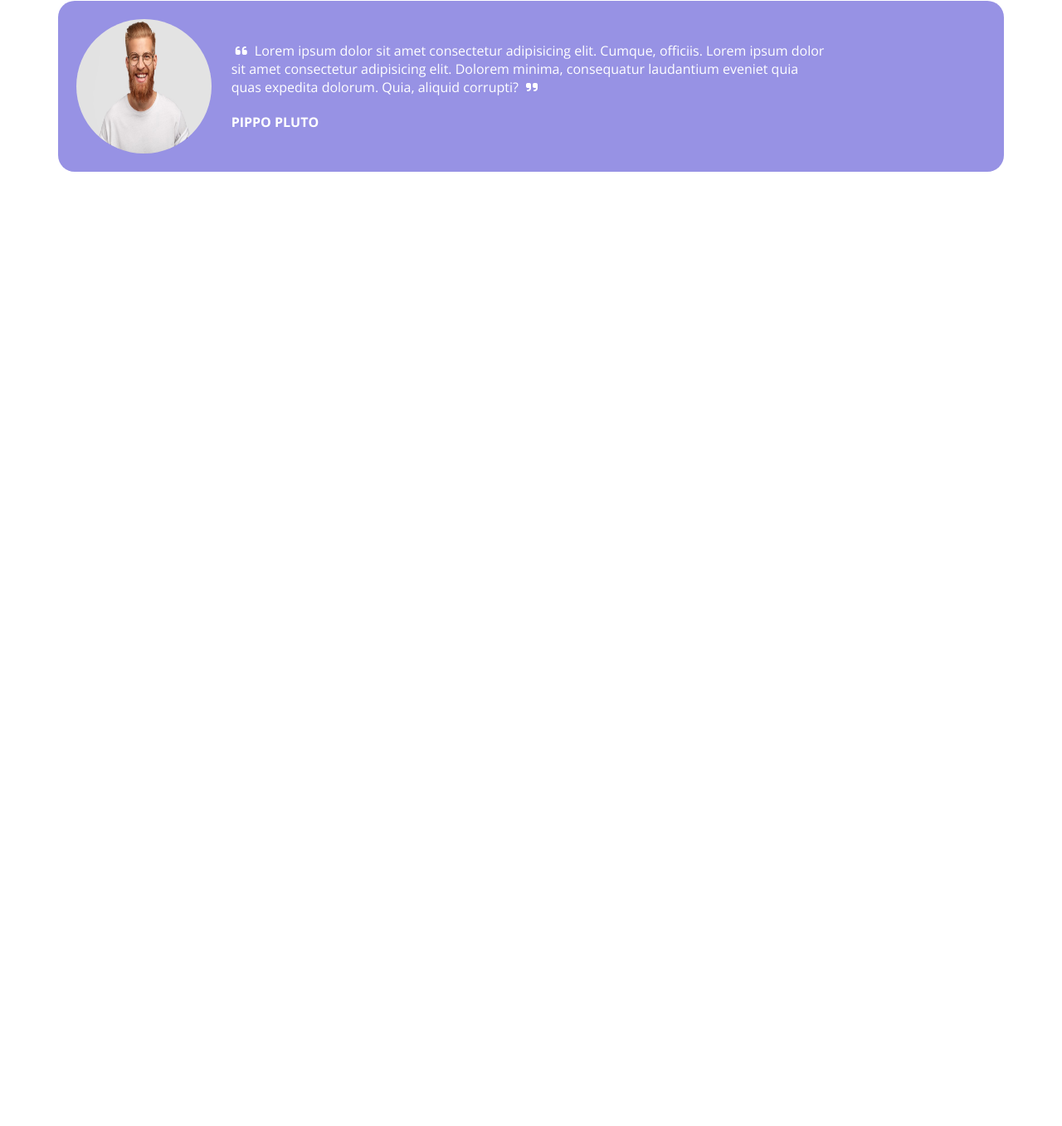
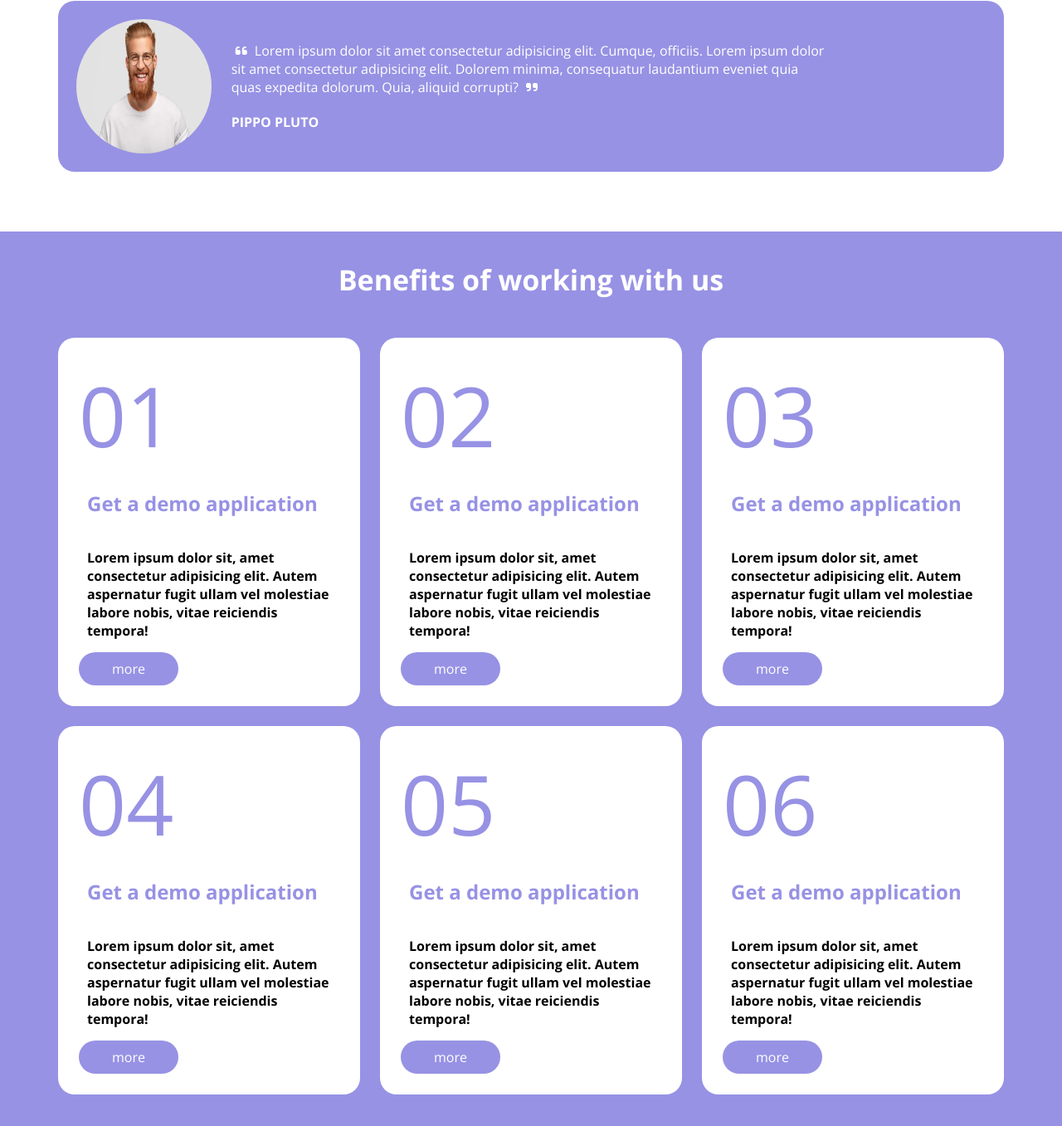
Before and after one commit to FedericaSidoti/htmlcss-responsive-layout, a plain HTML site: page index.html in a window 1280 px wide. Shown: the part 2287-3644 px from the top of the page at 83% size. Before the commit the page ends 2506 px from the top, so only its background shows below. Drawn offline with nearby package versions, Linux system fonts and the light colour scheme.

Commit message:
ADD- section benefits for desktop

```diff
--- a/css/style.css
+++ b/css/style.css
@@ -84,16 +84,6 @@ a {
     flex-basis: calc((100% / 12) * 12);
 }
 
-/* utility classes */
-
-.no-padding {
-    padding: 0;
-}
-
-.fluid {
-    height: 100%;
-}
-
 /* component classes */
 
 .button {
@@ -103,6 +93,7 @@ a {
     background-color: white;
     border-radius: 20px;
     padding: 0 18px;
+    display: inline-block;
 }
 
 /* header */
@@ -173,10 +164,6 @@ a {
 .planning {
     background-color: var(--purple);
     padding: 80px 0px 50px 0px;
-}
-
-.white-text {
-    color: var(--light)
 }
 
 .planning .card-title {
@@ -260,6 +247,58 @@ blockquote span {
     display: flex;
     justify-content: center;
     align-items: center;
+}
+
+.partners {
+    margin-bottom: 60px;
+}
+
+/*Section benefits*/
+
+.benefits {
+    background-color: var(--purple);
+    padding: 35px 0;
+}
+
+.benefits .row:first-child {
+    justify-content: center;
+    padding-bottom: 35px;
+}
+
+.benefits .card {
+    padding: 25px;
+}
+
+.benefits .card-icon {
+    padding-top: 0;
+}
+
+.benefits .card-title {
+    text-align: left;
+}
+
+.benefits .button {
+    background-color: var(--purple);
+    padding: 0 40px;
+    color: white;
+}
+
+/* utility classes */
+
+.no-padding {
+    padding: 0;
+}
+
+.fluid {
+    height: 100%;
+}
+
+.white-text {
+    color: var(--light)
+}
+
+.purple-text {
+    color: var(--purple);
 }
 
 /*Media-query*/
--- a/index.html
+++ b/index.html
@@ -199,6 +199,75 @@
                 </div>
             </div>
         </section>
+        <section class="benefits">
+            <div class="container">
+                <div class="row">
+                    <h3 class="section-title white-text">Benefits of working with us</h3>
+                </div>
+                <div class="row">
+                    <div class="col-4">
+                        <div class="card white-card">
+                            <div class="card-icon purple-text">01</div>
+                            <div class="card-content">
+                                <h2 class="card-title purple-text">Get a demo application</h2>
+                                <p class="card-text">Lorem ipsum dolor sit, amet consectetur adipisicing elit. Autem aspernatur fugit ullam vel molestiae labore nobis, vitae reiciendis tempora!</p>
+                                <div class="button">more</div>
+                            </div>
+                        </div>
+                    </div>
+                    <div class="col-4">
+                        <div class="card white-card">
+                            <div class="card-icon purple-text">02</div>
+                            <div class="card-content">
+                                <h2 class="card-title purple-text">Get a demo application</h2>
+                                <p class="card-text">Lorem ipsum dolor sit, amet consectetur adipisicing elit. Autem aspernatur fugit ullam vel molestiae labore nobis, vitae reiciendis tempora!</p>
+                                <div class="button">more</div>
+                            </div>
+                        </div>
+                    </div>
+                    <div class="col-4">
+                        <div class="card white-card">
+                            <div class="card-icon purple-text">03</div>
+                            <div class="card-content">
+                                <h2 class="card-title purple-text">Get a demo application</h2>
+                                <p class="card-text">Lorem ipsum dolor sit, amet consectetur adipisicing elit. Autem aspernatur fugit ullam vel molestiae labore nobis, vitae reiciendis tempora!</p>
+                                <div class="button">more</div>
+                            </div>
+                        </div>
+                    </div>
+                    <div class="col-4">
+                        <div class="card white-card">
+                            <div class="card-icon purple-text">04</div>
+                            <div class="card-content">
+                                <h2 class="card-title purple-text">Get a demo application</h2>
+                                <p class="card-text">Lorem ipsum dolor sit, amet consectetur adipisicing elit. Autem aspernatur fugit ullam vel molestiae labore nobis, vitae reiciendis tempora!</p>
+                                <div class="button">more</div>
+                            </div>
+                        </div>
+                    </div>
+                    <div class="col-4">
+                        <div class="card white-card">
+                            <div class="card-icon purple-text">05</div>
+                            <div class="card-content">
+                                <h2 class="card-title purple-text">Get a demo application</h2>
+                                <p class="card-text">Lorem ipsum dolor sit, amet consectetur adipisicing elit. Autem aspernatur fugit ullam vel molestiae labore nobis, vitae reiciendis tempora!</p>
+                                <div class="button">more</div>
+                            </div>
+                        </div>
+                    </div>
+                    <div class="col-4">
+                        <div class="card white-card">
+                            <div class="card-icon purple-text">06</div>
+                            <div class="card-content">
+                                <h2 class="card-title purple-text">Get a demo application</h2>
+                                <p class="card-text">Lorem ipsum dolor sit, amet consectetur adipisicing elit. Autem aspernatur fugit ullam vel molestiae labore nobis, vitae reiciendis tempora!</p>
+                                <div class="button">more</div>
+                            </div>
+                        </div>
+                    </div>
+                </div>
+            </div>
+        </section>
     </main>
     <!-- footer -->
     <footer>
```
